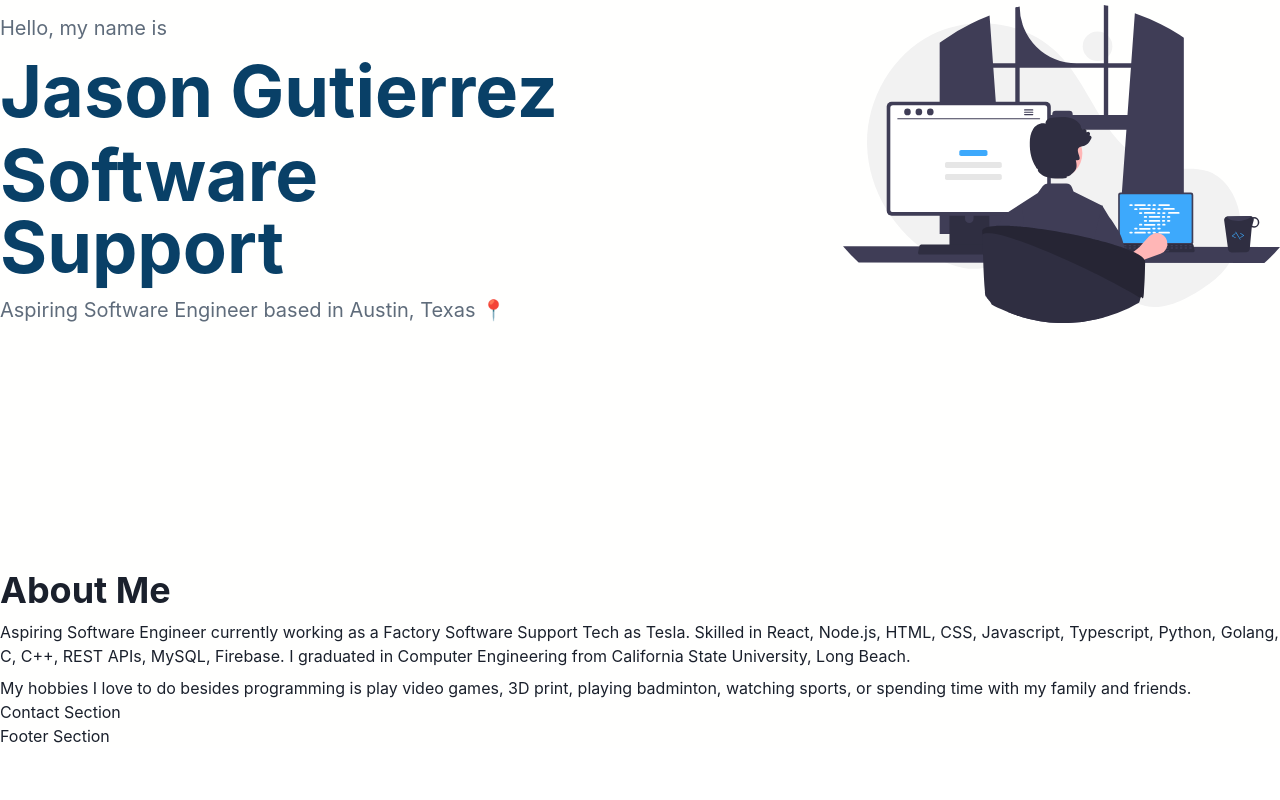
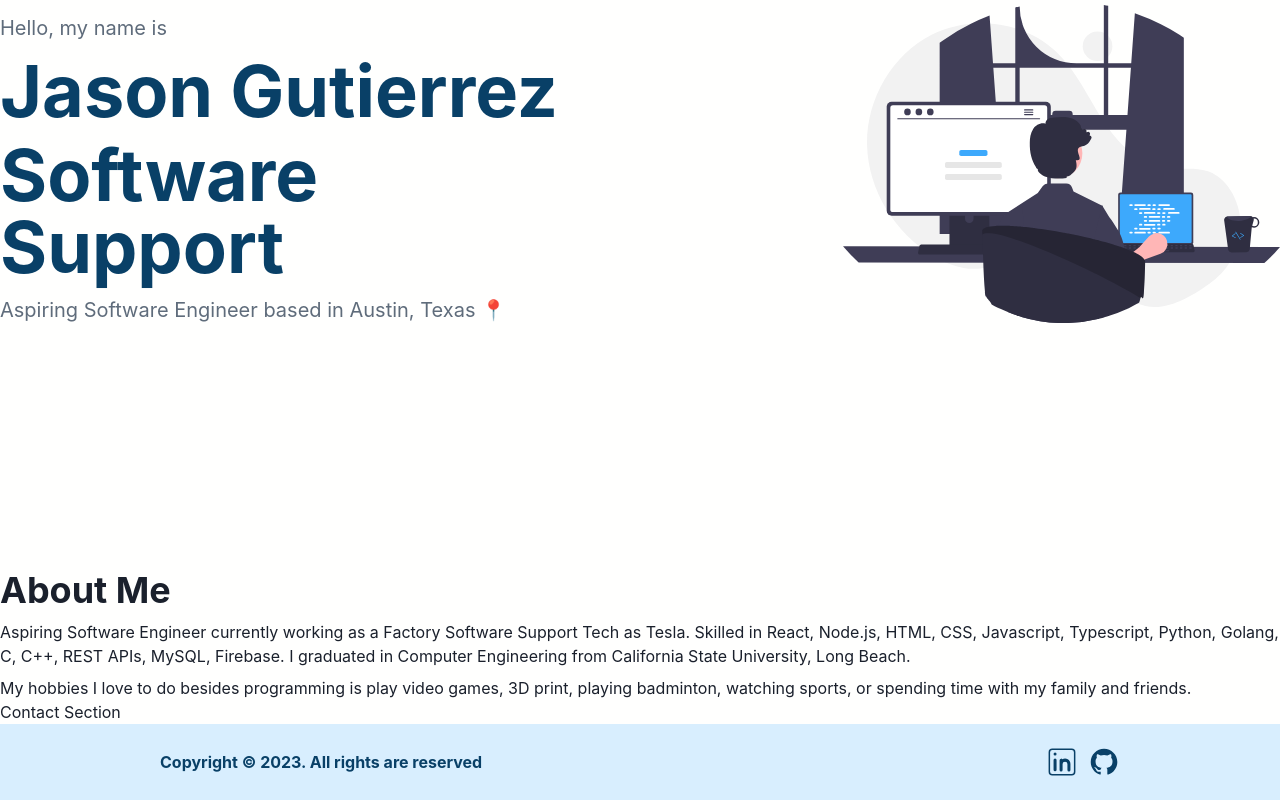
Before and after one commit to JasonGeee/portfolio-website, a React (Vite) app: page / in a window 1280 px wide. Shown: the part 231-1031 px from the top of the page. Before the commit the page ends 979 px from the top, so only its background shows below. Built offline with nearby package versions, Linux system fonts and the light colour scheme.

Commit message:
Added content to Footer

```diff
--- a/src/components/Footer.tsx
+++ b/src/components/Footer.tsx
@@ -1,3 +1,25 @@
+import { Box, Flex, HStack, Icon, Spacer, Text } from "@chakra-ui/react";
+import { CiLinkedin } from "react-icons/ci";
+import { BiLogoGithub } from "react-icons/bi";
+
 export default function Footer() {
-  return <footer>Footer Section</footer>;
+  return (
+    <Flex
+      width="100%"
+      justifyContent={"center"}
+      alignItems={"center"}
+      px={40}
+      py={5}
+      bgColor={"#d8eefe"}
+    >
+      <Text color="#094067" fontWeight={700}>
+        Copyright © 2023. All rights are reserved
+      </Text>
+      <Spacer />
+      <HStack>
+        <Icon as={CiLinkedin} boxSize={9} color="#094067" />
+        <Icon as={BiLogoGithub} boxSize={8} color="#094067" />
+      </HStack>
+    </Flex>
+  );
 }
```
